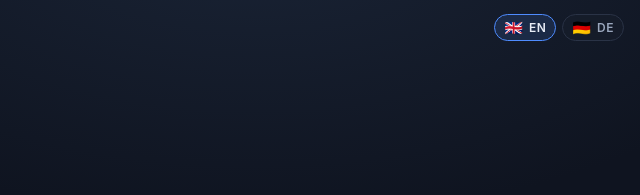
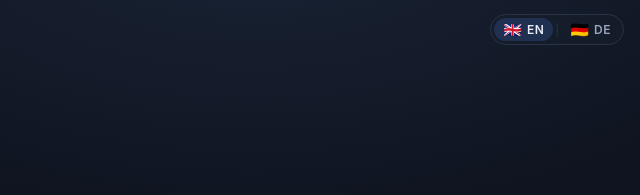
Before and after one commit to ahmadabdullahsiddiqui/AITrace, a website: page docs/index.html in a window 1280 px wide. Shown: the top 195 px of the page, 640-1280 px from the left. Drawn offline with Linux system fonts and the light colour scheme.

Commit message:
Language switcher: single segmented "EN | DE" tab (v1.2.1)
Replace the two separate flag buttons with one pill containing both
segments and a divider; the active language is highlighted. Bump to
1.2.1 for cache-busting.

Designed-By: Ahmad Abdullah <abdullah@powerfolder.com>

```diff
--- a/docs/index.html
+++ b/docs/index.html
@@ -11,12 +11,12 @@
     <title>AITrace — Document Authenticity Analyzer</title>
     <link rel="icon" href="favicon.svg" type="image/svg+xml" />
     <link rel="apple-touch-icon" href="favicon.svg" />
-    <link rel="stylesheet" href="style.css?v=1.2.0" />
+    <link rel="stylesheet" href="style.css?v=1.2.1" />
     <!-- DOCX parser (mammoth), vendored locally as a UMD global. pdf.js is imported as an ES module inside js/extraction.js. -->
     <script src="vendor/mammoth.browser.min.js" defer></script>
     <!-- Language (flags) switcher + static-string translation. Loaded first so
          the gate and header are translated before the user interacts. -->
-    <script type="module" src="js/i18n.js?v=1.2.0"></script>
+    <script type="module" src="js/i18n.js?v=1.2.1"></script>
   </head>
   <body>
     <!-- Language switcher: fixed top-right, visible on the gate and the app. -->
@@ -93,11 +93,11 @@
       </p>
       <p class="footer-credit" data-i18n-html="footer.credit">Made and Designed with <span class="heart">❤</span> by Ahmad Abdullah</p>
       <p class="footer-meta">
-        <a href="privacy.html" target="_blank" rel="noopener" data-i18n="footer.privacy">Privacy</a> · v<span id="app-version">1.2.0</span>
+        <a href="privacy.html" target="_blank" rel="noopener" data-i18n="footer.privacy">Privacy</a> · v<span id="app-version">1.2.1</span>
       </p>
     </footer>
 
-    <script type="module" src="js/gate.js?v=1.2.0"></script>
-    <script type="module" src="js/app.js?v=1.2.0"></script>
+    <script type="module" src="js/gate.js?v=1.2.1"></script>
+    <script type="module" src="js/app.js?v=1.2.1"></script>
   </body>
 </html>
--- a/docs/js/app.js
+++ b/docs/js/app.js
@@ -8,7 +8,7 @@ import { buildReport } from './report.js';
 import * as ppl from './perplexity.js';
 import { t, bandLabel } from './i18n.js';
 
-export const APP_VERSION = '1.2.0';
+export const APP_VERSION = '1.2.1';
 
 const $ = (sel) => document.querySelector(sel);
 
--- a/docs/js/i18n.js
+++ b/docs/js/i18n.js
@@ -289,14 +289,15 @@ export function initLangSwitcher() {
   const current = getLang();
   host.setAttribute('role', 'group');
   host.setAttribute('aria-label', t('lang.aria'));
+  // A single segmented tab: [ 🇬🇧 EN | 🇩🇪 DE ] with the active side highlighted.
   const flags = [
     { lang: 'en', flag: '🇬🇧', label: 'EN' },
     { lang: 'de', flag: '🇩🇪', label: 'DE' },
   ];
   host.innerHTML = flags
     .map(
-      (f) =>
-        `<button type="button" class="lang-btn${f.lang === current ? ' active' : ''}" data-lang="${f.lang}" aria-pressed="${f.lang === current}" aria-label="${t(`lang.${f.lang}`)}" title="${t(`lang.${f.lang}`)}"><span class="flag">${f.flag}</span><span class="lang-code">${f.label}</span></button>`
+      (f, i) =>
+        `${i ? '<span class="lang-sep" aria-hidden="true">|</span>' : ''}<button type="button" class="lang-btn${f.lang === current ? ' active' : ''}" data-lang="${f.lang}" aria-pressed="${f.lang === current}" aria-label="${t(`lang.${f.lang}`)}" title="${t(`lang.${f.lang}`)}"><span class="flag">${f.flag}</span><span class="lang-code">${f.label}</span></button>`
     )
     .join('');
   host.querySelectorAll('.lang-btn').forEach((btn) => {
--- a/docs/style.css
+++ b/docs/style.css
@@ -51,26 +51,26 @@ body {
 .gate-error { color: var(--high); min-height: 18px; margin: 10px 0 0; font-size: 13px; }
 .gate-hp { position: absolute; left: -9999px; width: 1px; height: 1px; opacity: 0; pointer-events: none; }
 
-/* Language (flags) switcher — fixed top-right, above the gate. */
+/* Language switcher — a single segmented tab [ 🇬🇧 EN | 🇩🇪 DE ], fixed top-right. */
 .lang-switch {
   position: fixed; top: 14px; right: 16px; z-index: 1100;
-  display: flex; gap: 6px;
+  display: inline-flex; align-items: center; gap: 2px;
+  padding: 3px; border-radius: 999px;
+  background: rgba(23, 29, 43, 0.8); border: 1px solid var(--border);
+  -webkit-backdrop-filter: blur(6px); backdrop-filter: blur(6px);
 }
 .lang-btn {
-  display: inline-flex; align-items: center; gap: 6px;
-  padding: 5px 9px; border-radius: 999px; cursor: pointer;
-  background: rgba(23, 29, 43, 0.8); color: var(--muted);
-  border: 1px solid var(--border); font: inherit; font-size: 12px;
-  line-height: 1; -webkit-backdrop-filter: blur(6px); backdrop-filter: blur(6px);
-  transition: border-color 0.15s ease, color 0.15s ease, background 0.15s ease;
+  display: inline-flex; align-items: center; gap: 5px;
+  padding: 4px 9px; border-radius: 999px; cursor: pointer;
+  background: transparent; color: var(--muted);
+  border: 0; font: inherit; font-size: 12px; line-height: 1;
+  transition: color 0.15s ease, background 0.15s ease;
 }
 .lang-btn .flag { font-size: 15px; }
 .lang-btn .lang-code { letter-spacing: 0.5px; font-weight: 600; }
-.lang-btn:hover { color: var(--text); border-color: var(--accent); }
-.lang-btn.active {
-  color: var(--text); border-color: var(--accent);
-  background: rgba(79, 140, 255, 0.14);
-}
+.lang-btn:hover { color: var(--text); }
+.lang-btn.active { color: var(--text); background: rgba(79, 140, 255, 0.18); }
+.lang-sep { color: var(--border); font-size: 12px; user-select: none; }
 @media print { .lang-switch { display: none; } }
 
 .topbar {
```
